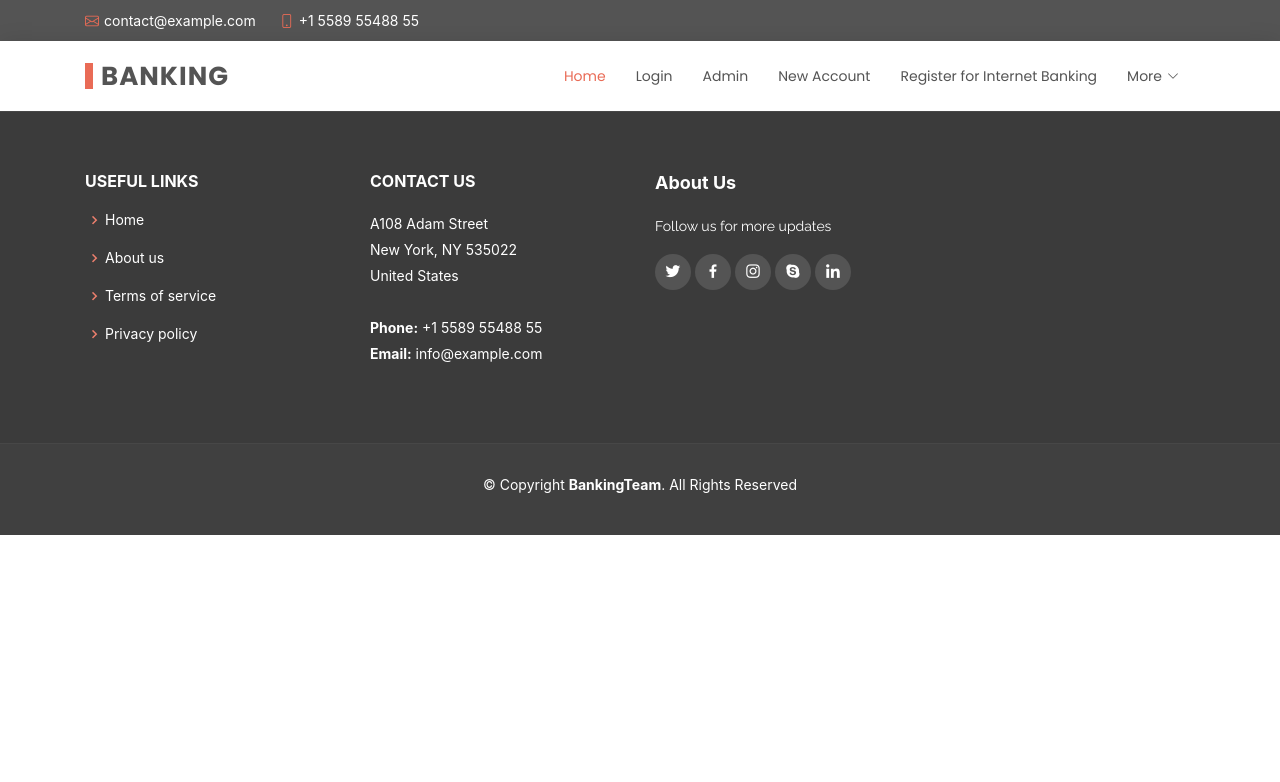
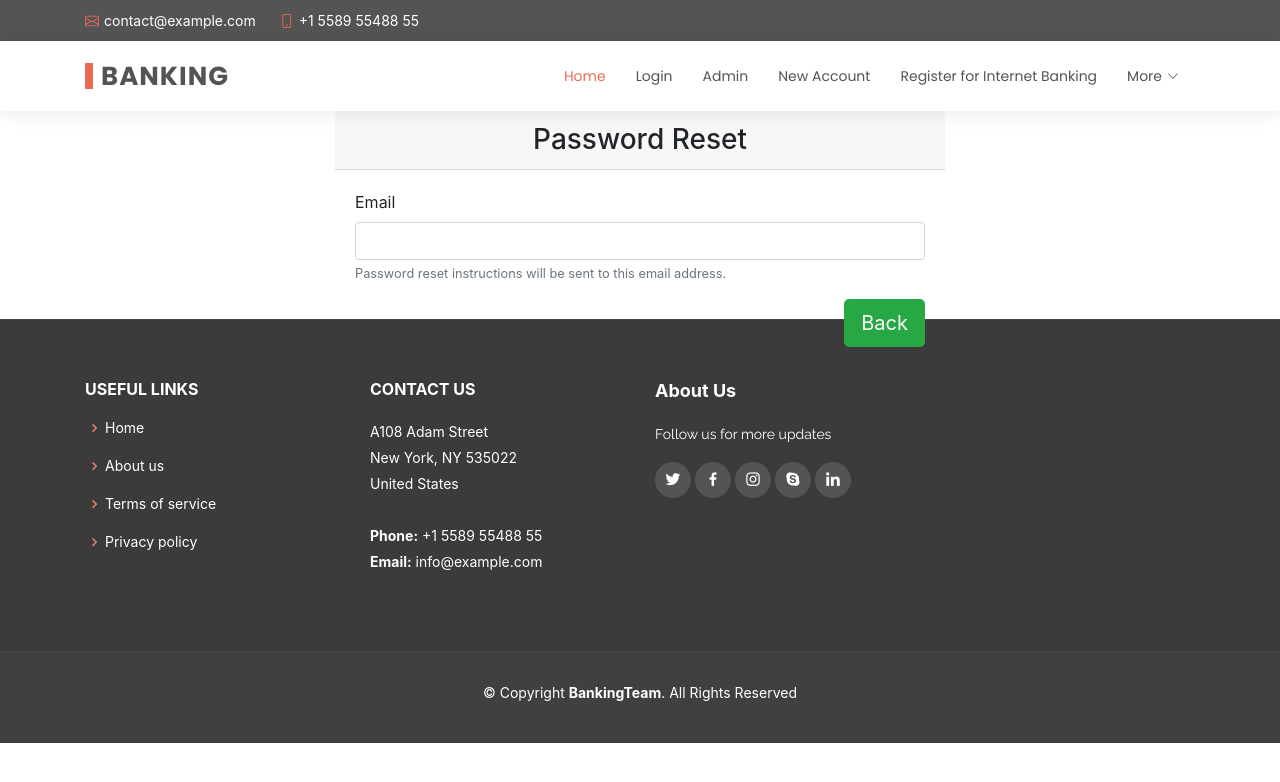
Before and after one commit to MThanmayee/BankingProject, an Angular app: page /ResetEmail in a window 1280 px wide. Before the commit this address led to /. Shown: the top 782 px of the page. Built offline with nearby package versions, Linux system fonts and the light colour scheme.

Commit message:
reset email added

```diff
--- a/angular.json
+++ b/angular.json
@@ -1,5 +1,8 @@
 {
   "$schema": "./node_modules/@angular/cli/lib/config/schema.json",
+  "cli": {
+    "analytics": false
+  },
   "version": 1,
   "newProjectRoot": "projects",
   "projects": {
--- a/package.json
+++ b/package.json
@@ -23,7 +23,7 @@
     "zone.js": "~0.11.4"
   },
   "devDependencies": {
-    "@angular-devkit/build-angular": "~12.2.4",
+    "@angular-devkit/build-angular": "^12.2.7",
     "@angular/cli": "~12.2.4",
     "@angular/compiler-cli": "~12.2.0",
     "@types/jasmine": "~3.8.0",
--- a/src/app/app-routing.module.ts
+++ b/src/app/app-routing.module.ts
@@ -16,6 +16,7 @@ import { ForgotPasswordFormComponent } from './forgot-password-form/forgot-passw
 import { SetNewPasswordComponent } from './set-new-password/set-new-password.component';
 import { TransactionPasswordComponent } from './transaction-password/transaction-password.component';
 import { FundTransferComponent } from './fund-transfer/fund-transfer.component';
+import { ResetEmailComponent } from './reset-email/reset-email.component';
 
 const routes: Routes = [
   {path:"IMPS",component:IMPSTransferComponent},
@@ -33,7 +34,8 @@ const routes: Routes = [
   {path:"ForgotUserID",component:ForgotUserIdComponent},
   {path:"ForgotPassword",component:ForgotPasswordFormComponent},
   {path:"SetNewPassword",component:SetNewPasswordComponent},
-  {path:"TransactionPassword",component:TransactionPasswordComponent}
+  {path:"TransactionPassword",component:TransactionPasswordComponent},
+  {path:"ResetEmail",component:ResetEmailComponent}
 ];
 
 @NgModule({
--- a/src/app/app.module.ts
+++ b/src/app/app.module.ts
@@ -17,6 +17,7 @@ import { AccountActivationStatusComponent } from './account-activation-status/ac
 import { LoginComponent } from './login/login.component';
 import { OpenAccountComponent } from './open-account/open-account.component';
 import { HomeComponent } from './home/home.component';
+import { ResetEmailComponent } from './reset-email/reset-email.component';
 
 
 @NgModule({
@@ -35,7 +36,8 @@ import { HomeComponent } from './home/home.component';
     AccountActivationStatusComponent,
     LoginComponent,
     OpenAccountComponent,
-    HomeComponent
+    HomeComponent,
+    ResetEmailComponent
   ],
   imports: [
     BrowserModule,
--- /dev/null
+++ b/src/app/reset-email/reset-email.component.html
@@ -0,0 +1,27 @@
+<div class="col-md-6 offset-md-3">
+    <div class="card-header">
+        <h3 class="mb-0" style="text-align: center;">Password Reset</h3>
+    </div>
+    <div class="card-body">
+        <form class="form" role="form" autocomplete="off"  [formGroup]="passresertform" (ngSubmit)="submitinfo()">
+            <div class="form-group">
+                <label for="inputResetPasswordEmail">Email</label>
+                <input type="email" class="form-control" id="inputResetPasswordEmail" formControlName="email" >
+                <span id="helpResetPasswordEmail" class="form-text small text-muted">
+                        Password reset instructions will be sent to this email address.
+                    </span>
+
+                    <div *ngIf="!email?.valid && (email?.dirty || email?.touched)" class="error">
+                        <div *ngIf="email!.errors!.required">
+                            Email is required
+                          </div>
+                          <div *ngIf=" email!.errors!.pattern">Incorrect format of email</div>
+                    </div>
+
+            </div>
+            <div class="form-group">
+                <button type="submit" (click)="Redirect()" class="btn btn-success btn-lg float-right">Back</button>
+            </div>
+        </form>
+    </div>
+</div>
--- /dev/null
+++ b/src/app/reset-email/reset-email.component.ts
@@ -0,0 +1,31 @@
+import { Component, OnInit } from '@angular/core';
+import { FormControl, FormGroup, Validators } from '@angular/forms';
+import { Router } from '@angular/router';
+
+@Component({
+  selector: 'app-reset-email',
+  templateUrl: './reset-email.component.html',
+  styleUrls: ['./reset-email.component.css']
+})
+export class ResetEmailComponent implements OnInit {
+
+  passresertform = new FormGroup({
+    email : new FormControl("",[Validators.required, Validators.minLength(5), Validators.pattern("^[a-zA-Z0-9+_.-]+@[a-zA-Z0-9.-]+$")]),
+  }
+  )
+  constructor(private router:Router) { }
+
+  ngOnInit(): void {
+  }
+  get email()
+  {
+    return this.passresertform.get('email');
+  }
+  submitinfo(){
+    //console.log(this.passresertform.value)!;
+  }
+  Redirect()
+  {
+    this.router.navigateByUrl("/Login");
+  }
+}
--- a/src/app/set-new-password/set-new-password.component.ts
+++ b/src/app/set-new-password/set-new-password.component.ts
@@ -27,7 +27,7 @@ export class SetNewPasswordComponent implements OnInit {
   }
   Redirect()
   {
-    this.router.navigateByUrl("/Login");
+    this.router.navigateByUrl("/ResetEmail");
   }
 
 }
```
Also changed, not shown: src/app/reset-email/reset-email.component.css (added), 2 other files (tests, documents, lock files or other folders).
